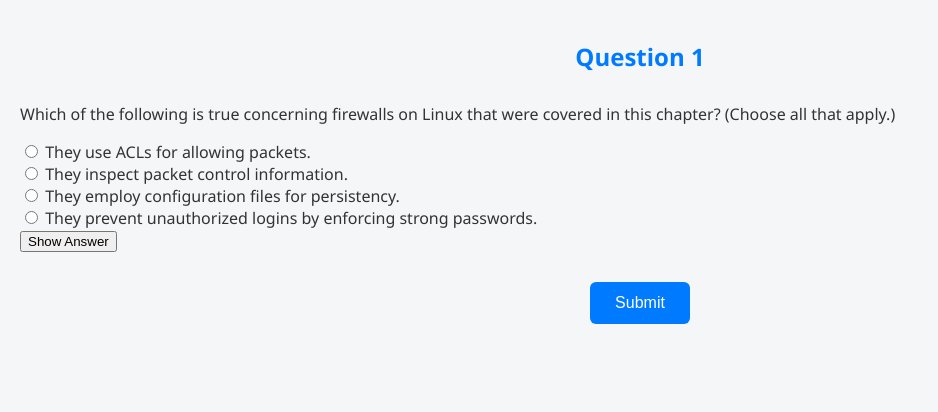
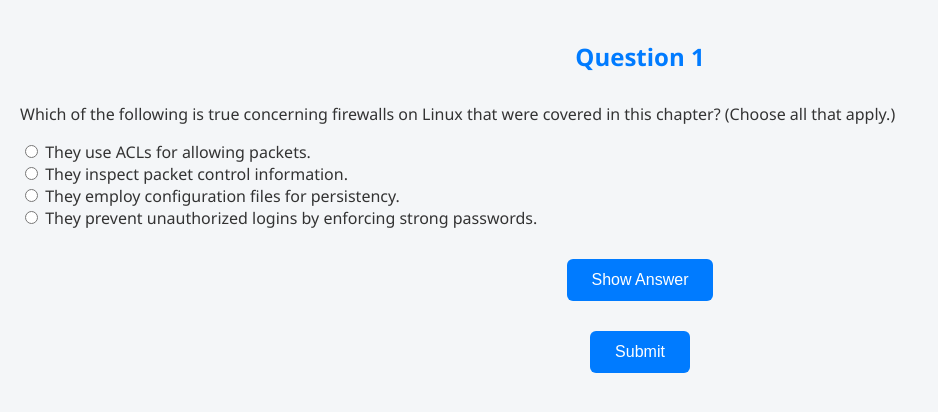
Before and after one commit to Beebolord/QuizzApp, a Flask app: a page that uses templates/question.html in a window 1280 px wide. Shown: the top 412 px of the page, without its empty margins (0-938 px from the left). Run offline with Flask 3, Linux system fonts and the light colour scheme; some libraries are stand-ins or nearby versions.

Commit message:
Updated  the style.css to style the button

```diff
--- a/static/style.css
+++ b/static/style.css
@@ -92,8 +92,22 @@ button[type="submit"] {
   margin: 30px auto 0;
   transition: background-color 0.3s ease;
 }
-
+button[type="button"] {
+  background-color: #007bff;
+  color: white;
+  padding: 12px 25px;
+  font-size: 1em;
+  border: none;
+  border-radius: 6px;
+  cursor: pointer;
+  display: block;
+  margin: 30px auto 0;
+  transition: background-color 0.3s ease;
+}
 button[type="submit"]:hover {
+  background-color: #0056b3;
+}
+button[type="button"]:hover {
   background-color: #0056b3;
 }
 
```
